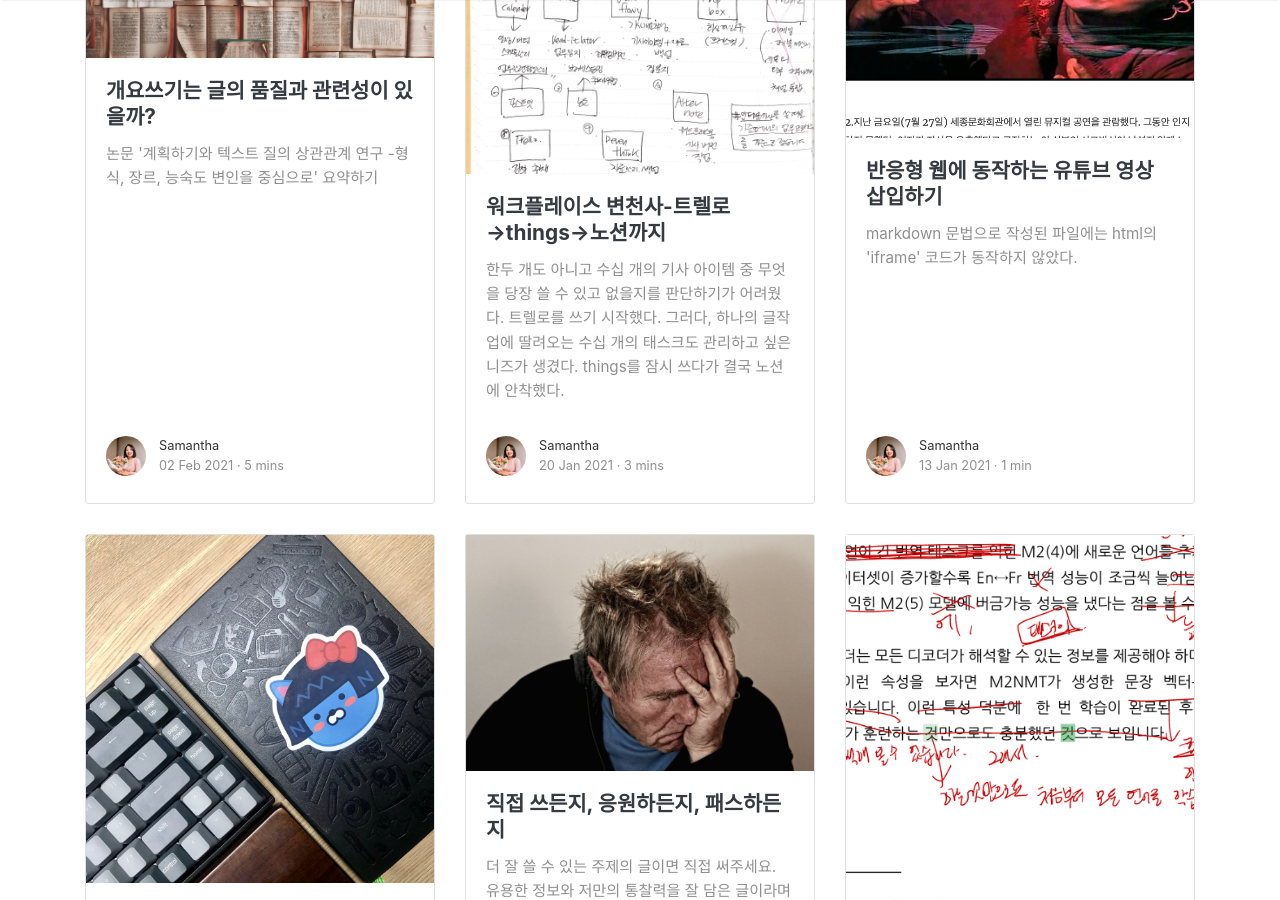
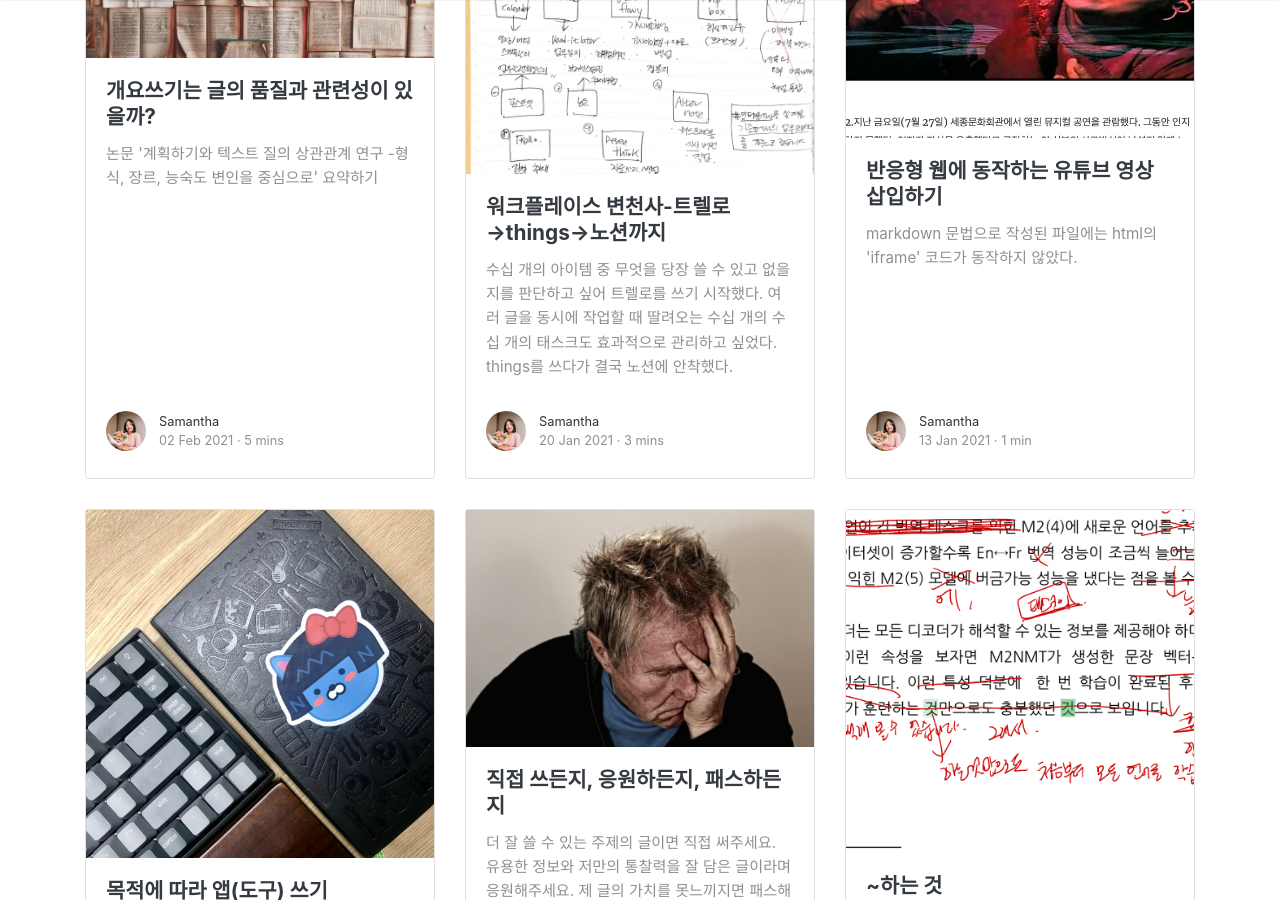
Before and after one commit to samantha-writer/samantha-writer.github.io, a Jekyll site: the page built from index.html, in a window 1280 px wide and 900 px high, scrolled down 1073 px. Built offline with Jekyll 4.4.1, drawn with Linux system fonts in a browser that asks for light colours; nearby versions of some CDN libraries; the list of posts is cut into pages by our own code.

Commit message:
마이너 업데이트

```diff
--- a/_posts/2021-01-20-210120.md
+++ b/_posts/2021-01-20-210120.md
@@ -6,7 +6,7 @@ author: samantha
 categories: [ 생산적글쓰기 ]
 tags: [ 워크플레이스, notion ]
 image: assets/images/inpost/210120_000.jpg
-description: 한두 개도 아니고 수십 개의 기사 아이템 중 무엇을 당장 쓸 수 있고 없을지를 판단하기가 어려웠다. 트렐로를 쓰기 시작했다. 그러다, 하나의 글작업에 딸려오는 수십 개의 태스크도 관리하고 싶은 니즈가 생겼다. things를 잠시 쓰다가 결국 노션에 안착했다.
+description: 수십 개의 아이템 중 무엇을 당장 쓸 수 있고 없을지를 판단하고 싶어 트렐로를 쓰기 시작했다. 여러 글을 동시에 작업할 때 딸려오는 수십 개의 수십 개의 태스크도 효과적으로 관리하고 싶었다. things를 쓰다가 결국 노션에 안착했다.
 featured: false
 hidden: false
 ---
```
